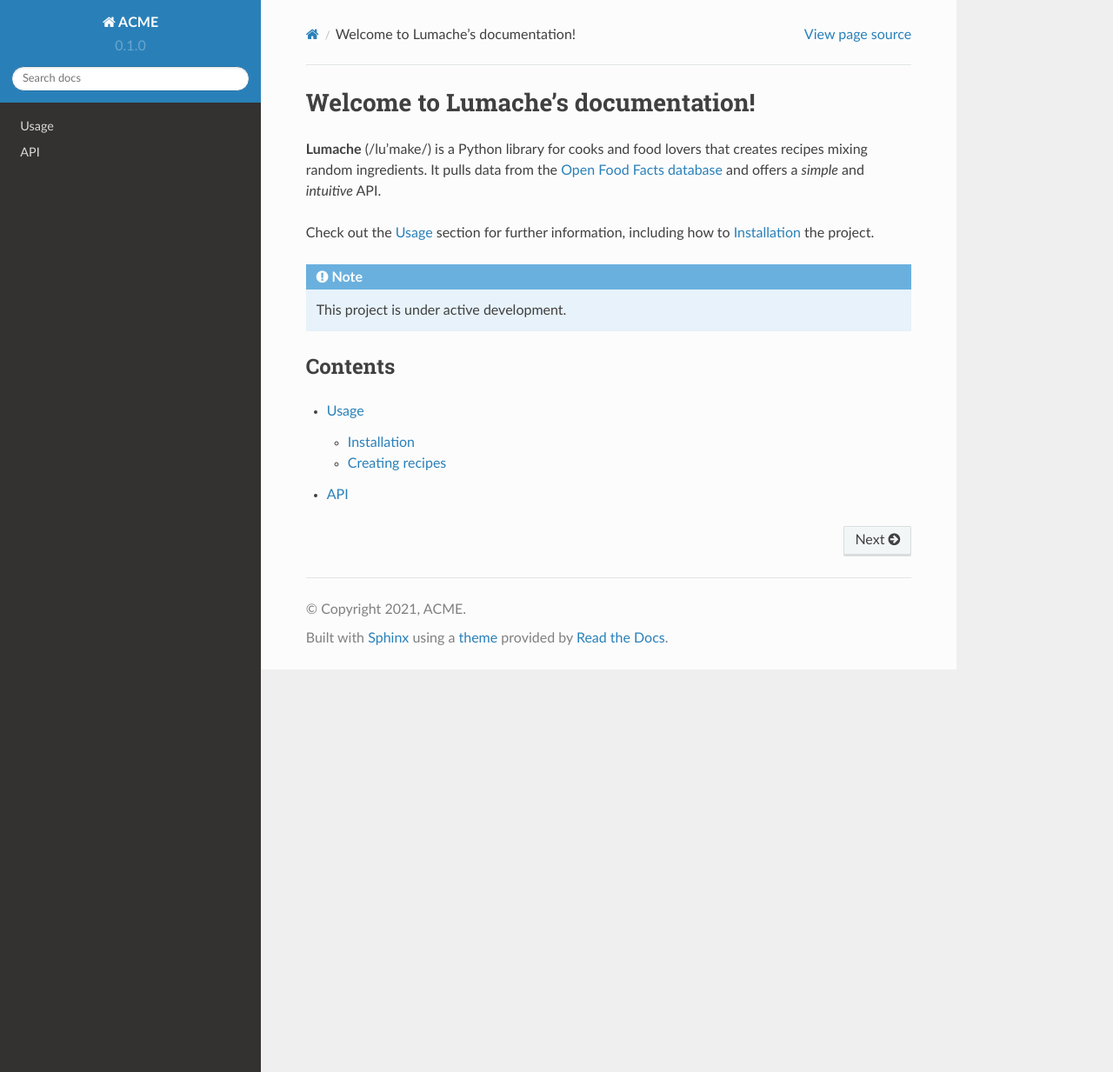
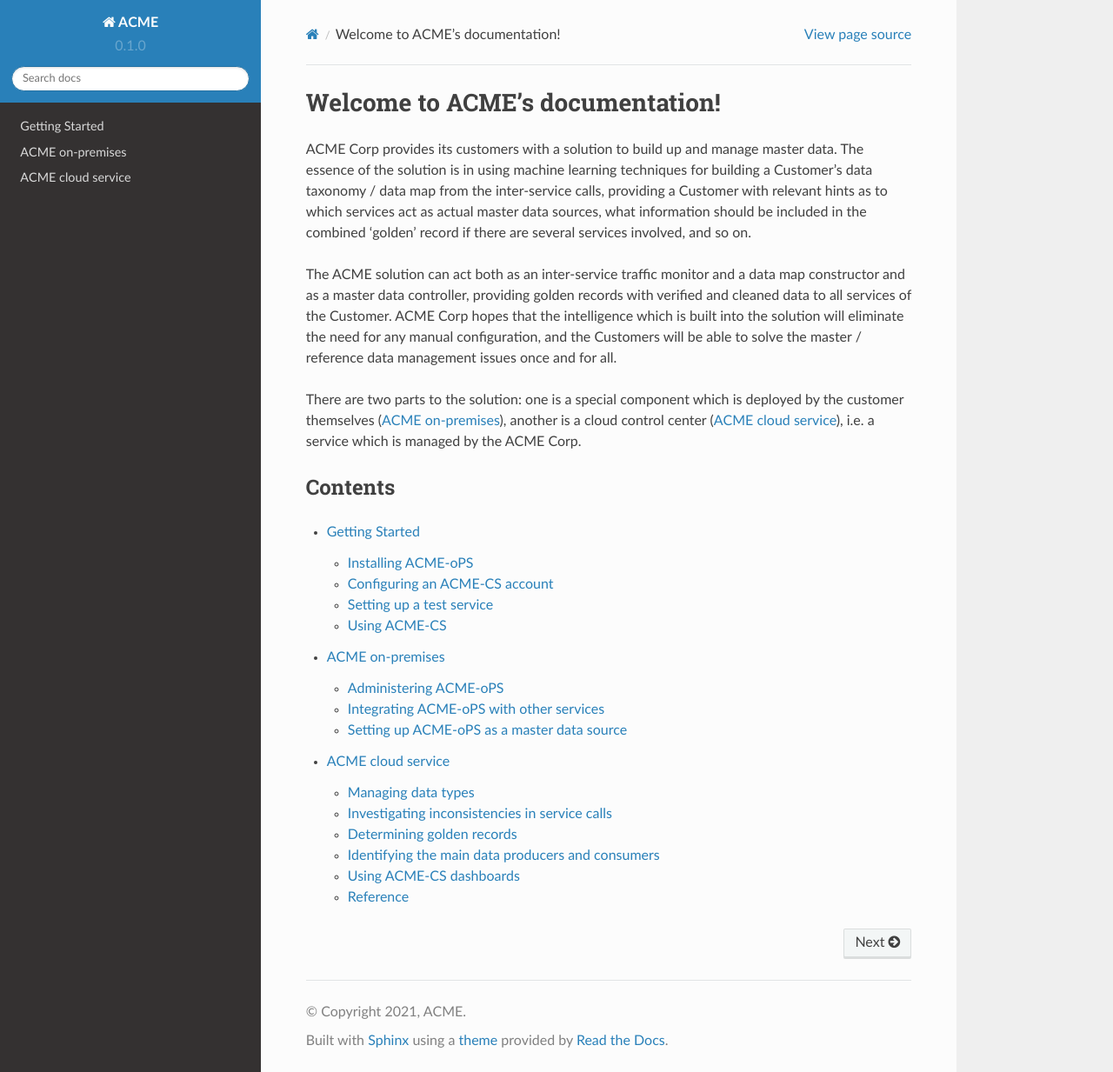
Before and after one commit to Artem0121/ACME-docs, a Sphinx documentation site: the page built from docs/source/index.rst, in a window 1280 px wide and 1233 px high. Shown: the whole window at 87% size. Built offline with Sphinx 7.4.7 and the Read the Docs theme 2.0.0, drawn with Linux system fonts in a browser that asks for light colours.

Commit message:
update structure

```diff
--- /dev/null
+++ b/docs/source/ACME-CS.rst
@@ -0,0 +1,44 @@
+ACME cloud service
+==================
+
+.. _managing_types:
+
+Managing data types
+-------------------
+
+Instructions for managing types / subtypes, e.g. approving / correcting attribute structure and type → subtype hierarchy.
+
+.. _service_inconsistencies
+
+Investigating inconsistencies in service calls
+----------------------------------------------
+
+Instructions on how to find inconsistencies between different Services if they are using the same objects but with different values of attributes that must have been the same from the ACME services perspective.
+
+.. _determining_golden_records
+
+Determining golden records
+--------------------------
+
+Instructions on how to find records for objects which are maintained by different Services each of which handles specific subsets of attributes.
+
+.. _identifying_main_consumers
+
+Identifying the main data producers and consumers
+-------------------------------------------------
+
+Instructions on how to determine which services act as a main consumers or producers of different types of data, thus establishing master data sources
+
+.. _using_dashboards
+
+Using ACME-CS dashboards
+------------------------
+
+Description of all available dashboards and use-case examples.
+
+.. _reference:
+
+Reference
+----------------------
+
+Descriptions of all pages, buttons, etc.
--- /dev/null
+++ b/docs/source/ACME-oPS.rst
@@ -0,0 +1,30 @@
+ACME on-premises
+================
+
+.. _administration:
+
+Administering ACME-oPS
+----------------------
+
+This section should contain instructions for the following procedures:
+
+* installation instructions using Docker and Compose with descriptions of available options?
+* updating ACME-oPS (recommended procedure with backups first?)
+* backing up and restoring
+
+.. _integration:
+
+Integrating ACME-oPS with other services
+----------------------------------------
+
+Description of integration options for:
+
+* data taxonomy / map building
+* master data management
+
+.. _master_data_source:
+
+Setting up ACME-oPS as a master data source
+-------------------------------------------
+
+Advantages of using ACME-oPS as a master data source. Implementation details.
--- a/docs/source/api.rst
+++ /dev/null
@@ -1,7 +0,0 @@
-API
-===
-
-.. autosummary::
-   :toctree: generated
-
-   lumache
--- /dev/null
+++ b/docs/source/getting-started.rst
@@ -0,0 +1,32 @@
+Getting Started
+===============
+
+This page describes how to set up a demo instance of ACME.
+
+.. _installation:
+
+Installing ACME-oPS
+-------------------
+
+Installation instructions that would allow the user to deploy a ACME-oPS instance quickly with as little prerequisites as possible. Link to in-depth installation instructions.
+
+.. _account_configuration:
+
+Configuring an ACME-CS account
+-----------------------------
+
+This section should have a short description of the ACME-CS web interface and how to navigate it.
+
+.. _setting_up_test_service
+
+Setting up a test service
+--------------------------
+
+This section should cover the process of setting up some sort of demo service that can make requests to ACME-oPS to generate data for ACME-CS. Link to the intergration docs in case the user wants to create their own PoC service for demo purposes.
+
+.. _using_ACME-CS
+
+Using ACME-CS
+-------------
+
+In this section, help the user navigate to data taxonomy dashboards that were filled up with data from the calls made by the test service.
--- a/docs/source/index.rst
+++ b/docs/source/index.rst
@@ -1,22 +1,29 @@
-Welcome to Lumache's documentation!
-===================================
+Welcome to ACME's documentation!
+================================
 
-**Lumache** (/lu'make/) is a Python library for cooks and food lovers
-that creates recipes mixing random ingredients.
-It pulls data from the `Open Food Facts database <https://world.openfoodfacts.org/>`_
-and offers a *simple* and *intuitive* API.
+ACME Corp provides its customers with a solution to build up and manage master data.
+The essence of the solution is in using machine learning techniques for building a
+Customer’s data taxonomy / data map from the inter-service calls, providing a Customer
+with relevant hints as to which services act as actual master data sources, what information
+should be included in the combined ‘golden’ record if there are several services involved,
+and so on.
 
-Check out the :doc:`usage` section for further information, including
-how to :ref:`installation` the project.
+The ACME solution can act both as an inter-service traffic monitor and a data map
+constructor and as a master data controller, providing golden records with verified and
+cleaned data to all services of the Customer. ACME Corp hopes that the intelligence which is
+built into the solution will eliminate the need for any manual configuration, and the
+Customers will be able to solve the master / reference data management issues once and
+for all.
 
-.. note::
-
-   This project is under active development.
+There are two parts to the solution: one is a special component which is deployed by the
+customer themselves (:doc:`ACME-oPS`), another is a cloud control center (:doc:`ACME-CS`), i.e. a service which is managed by
+the ACME Corp.
 
 Contents
 --------
 
 .. toctree::
 
-   usage
-   api
+   getting-started
+   ACME-oPS
+   ACME-CS
```
Also changed, not shown: docs/source/usage.rst (deleted, +0 -33 lines).
